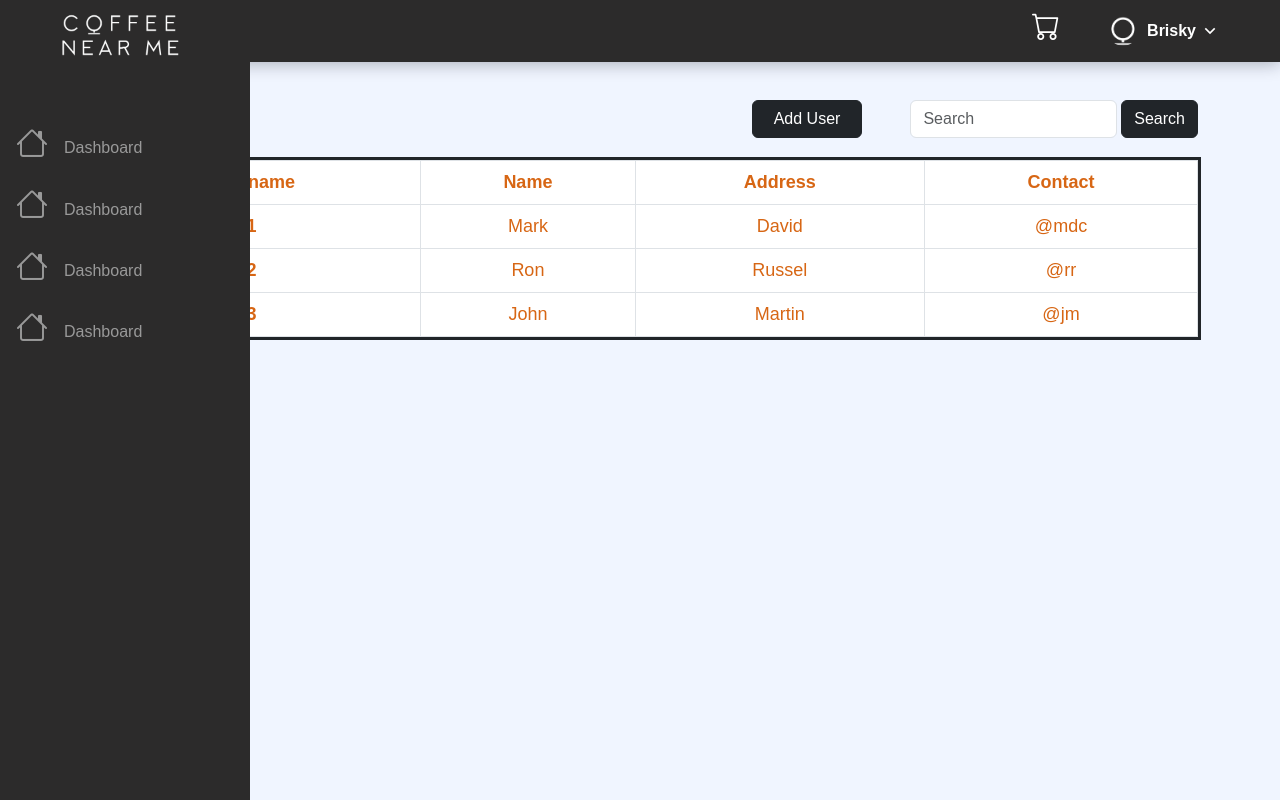
After one commit to Mrk-Cstle/CoffeeNearMe, a PHP site: page /table.php in a window 1280 px wide. The commit adds this page. Run offline with PHP 8.4, Linux system fonts and the light colour scheme; some libraries are stand-ins or nearby versions.

Commit message:
nav / table shits

```diff
--- /dev/null
+++ b/navigation.css
@@ -0,0 +1,444 @@
+:root {
+    --header-height: 3.5rem;
+
+    /*========== Colors ==========*/
+    /*Color mode HSL(hue, saturation, lightness)*/
+    --black-color: hsl(220, 24%, 12%);
+    --black-color-light: hsl(220, 24%, 15%);
+    --black-color-lighten: hsl(220, 20%, 18%);
+    --white-color: #fff;
+    --body-color: hsl(220, 100%, 97%);
+
+    /*========== Font and typography ==========*/
+    /*.5rem = 8px | 1rem = 16px ...*/
+    --body-font: "Montserrat", sans-serif;
+    --normal-font-size: .938rem;
+
+    /*========== Font weight ==========*/
+    --font-regular: 400;
+    --font-semi-bold: 600;
+
+    /*========== z index ==========*/
+    --z-tooltip: 10;
+    --z-fixed: 100;
+  }
+
+  /*========== Responsive typography ==========*/
+  @media screen and (min-width: 1024px) {
+    :root {
+      --normal-font-size: 1rem;
+    }
+  }
+
+  /*=============== BASE ===============*/
+  * {
+    box-sizing: border-box;
+    padding: 0;
+    margin: 0;
+  }
+
+  body {
+    font-family: var(--body-font);
+    font-size: var(--normal-font-size);
+    background-color: var(--body-color);
+  }
+
+  ul {
+    list-style: none;
+    /* Color highlighting when pressed on mobile devices */
+    /*-webkit-tap-highlight-color: transparent;*/
+  }
+
+  a {
+    text-decoration: none;
+  }
+
+  /*=============== REUSABLE CSS CLASSES ===============*/
+
+  /*=============== HEADER ===============*/
+  .header {
+    position: fixed;
+    top: 0;
+    left: 0;
+    width: 100%;
+    background-color: #2C2B2B;
+    box-shadow: 0 2px 16px hsla(220, 32%, 8%, .3);
+    z-index: var(--z-fixed);
+  }
+
+  /*=============== NAV ===============*/
+  .nav {
+    height: var(--header-height);
+  }
+
+  .nav__logo,
+  .nav__burger,
+  .nav__close {
+    color: var(--white-color);
+  }
+
+  .nav__menu {
+    float: right;
+    margin-top: 10px;
+    margin-bottom: 10px;
+  }
+
+  .nav__data {
+    height: 100%;
+    display: flex;
+    justify-content: space-between;
+    align-items: center;
+  }
+
+  .nav__logo {
+    display: inline-flex;
+    align-items: center;
+    column-gap: .25rem;
+    font-weight: var(--font-semi-bold);
+    /* Color highlighting when pressed on mobile devices */
+    /*-webkit-tap-highlight-color: transparent;*/
+  }
+
+  .nav__logo i {
+    font-weight: initial;
+    font-size: 1.25rem;
+  }
+
+  .nav__toggle {
+    position: relative;
+    width: 32px;
+    height: 32px;
+  }
+
+  .nav__burger,
+  .nav__close {
+    position: absolute;
+    width: max-content;
+    height: max-content;
+    inset: 0;
+    margin: auto;
+    font-size: 1.25rem;
+    cursor: pointer;
+    transition: opacity .1s, transform .4s;
+  }
+
+  .nav__close {
+    opacity: 0;
+  }
+
+  /* Navigation for mobile devices */
+  @media screen and (max-width: 1118px) {
+    .nav__menu {
+      position: absolute;
+      right: 0;
+      top: 1rem;
+      width: 25%;
+      height: calc(100vh - 3.5rem);
+      overflow: auto;
+      pointer-events: none;
+      opacity: 0;
+      transition: top .4s, opacity .3s;
+    }
+    .nav__data {
+        margin-top: 15px;
+        margin-bottom: 15px;
+    }
+    .nav__menu::-webkit-scrollbar {
+      width: 0;
+    }
+    .nav__list {
+      background-color: #2C2B2B;
+      padding-top: 1rem;
+    }
+  }
+
+  .nav__link {
+    color: var(--white-color);
+    background-color:#2C2B2B;
+    font-weight: var(--font-semi-bold);
+    padding: 1.25rem 1.5rem;
+    display: flex;
+    justify-content: space-between;
+    align-items: center;
+    transition: background-color .3s;
+  }
+
+  .nav__link:hover {
+    background-color: #000000;
+  }
+
+  /* Show menu */
+  .show-menu {
+    opacity: 1;
+    top: 3.5rem;
+    pointer-events: initial;
+  }
+
+  /* Show icon */
+  .show-icon .nav__burger {
+    opacity: 0;
+    transform: rotate(90deg);
+  }
+  .show-icon .nav__close {
+    opacity: 1;
+    transform: rotate(90deg);
+  }
+
+  /*=============== DROPDOWN ===============*/
+  .dropdown__item {
+    cursor: pointer;
+  }
+
+  .dropdown__arrow {
+    font-size: 1.25rem;
+    font-weight: initial;
+    transition: transform .4s;
+  }
+
+  .dropdown__link,
+  .dropdown__sublink {
+    padding: 1.25rem 1.25rem 1.25rem 2.5rem;
+    color: var(--white-color);
+    background-color:#2C2B2B;
+    display: flex;
+    align-items: center;
+    column-gap: .5rem;
+    font-weight: var(--font-semi-bold);
+    transition: background-color .3s;
+  }
+
+  .dropdown__link i,
+  .dropdown__sublink i {
+    font-size: 1.25rem;
+    font-weight: initial;
+  }
+
+  .dropdown__link:hover,
+  .dropdown__sublink:hover {
+    background-color: #000000;
+  }
+
+  .dropdown__menu,
+  .dropdown__submenu {
+    max-height: 0;
+    overflow: hidden;
+    transition: max-height .4s ease-out;
+  }
+
+  /* Show dropdown menu & submenu */
+  .dropdown__item:hover .dropdown__menu,
+  .dropdown__subitem:hover > .dropdown__submenu {
+    max-height: 1000px;
+    transition: max-height .4s ease-in;
+  }
+
+  /* Rotate dropdown icon */
+  .dropdown__item:hover .dropdown__arrow {
+    transform: rotate(180deg);
+  }
+
+  /*=============== DROPDOWN SUBMENU ===============*/
+  .dropdown__add {
+    margin-left: auto;
+  }
+
+  .dropdown__sublink {
+    background-color: var(--black-color-lighten);
+  }
+
+  /*=============== BREAKPOINTS ===============*/
+  /* For small devices */
+  @media screen and (max-width: 340px) {
+    .container {
+      margin-inline: 1rem;
+    }
+
+    .nav__link {
+      padding-inline: 1rem;
+    }
+  }
+
+  /* For large devices */
+  @media screen and (min-width: 1118px) {
+    .container {
+      margin-inline: auto;
+    }
+
+    .nav {
+      height: calc(var(--header-height) + 2rem);
+      display: flex;
+      justify-content: space-between;
+    }
+    .nav__toggle {
+      display: none;
+    }
+    .nav__list {
+      height: 100%;
+      display: flex;
+      column-gap: 3rem;
+    }
+    .nav__link {
+      height: 100%;
+      padding: 0;
+      justify-content: initial;
+      column-gap: .25rem;
+    }
+    .nav__link:hover {
+      background-color: transparent;
+    }
+
+    .dropdown__item,
+    .dropdown__subitem {
+      position: relative;
+    }
+
+    .dropdown__menu,
+    .dropdown__submenu {
+      max-height: initial;
+      overflow: initial;
+      position: absolute;
+      left: 0;
+      top: 2.5rem;
+      opacity: 0;
+      pointer-events: initial;
+      transition: opacity .3s, top .3s;
+    }
+
+    .dropdown__link,
+    .dropdown__sublink {
+      padding-inline: 1rem 3.5rem;
+    }
+
+    .dropdown__submenu {
+        position: absolute;
+        left: 100%;
+        top: .5rem;
+      }
+
+    .dropdown__subitem .dropdown__link {
+      padding-inline: 1rem;
+    }
+
+    /* Show dropdown menu */
+    .dropdown__item:hover .dropdown__menu {
+      opacity: 1;
+      top: 3.6rem;
+      pointer-events: initial;
+      transition: top .3s;
+    }
+
+  }
+
+.main-menu:hover,nav.main-menu.expanded {
+width:250px;
+overflow:visible;
+}
+
+.top-logo {
+  margin-top: 10px;
+  margin-left: 45px;
+  height: 50px;
+  width: 150px;
+}
+
+.main-menu {
+background-color:#2C2B2B;
+position:absolute;
+top:0;
+bottom:0;
+height:100%;
+left:0;
+width:62px;
+overflow:hidden;
+-webkit-transition:width .05s linear;
+transition:width .05s linear;
+-webkit-transform:translateZ(0) scale(1,1);
+z-index:1000;
+}
+
+.main-menu>ul {
+margin:50px 0;
+}
+
+.main-menu li {
+position:relative;
+display:block;
+width:250px;
+padding-top: 15px;
+}
+
+.main-menu li>a {
+position:relative;
+display:table;
+border-collapse:collapse;
+border-spacing:0;
+color:#999;
+font-family: arial;
+font-size: 16px;
+text-decoration:none;
+-webkit-transform:translateZ(0) scale(1,1);
+-webkit-transition:all .1s linear;
+transition:all .1s linear;
+}
+
+.main-menu .nav-icon {
+position:relative;
+display:table-cell;
+width:60px;
+height:36px;
+text-align:center;
+vertical-align:middle;
+font-size:18px;
+
+}
+
+.main-menu .nav-text {
+position:relative;
+display:table-cell;
+vertical-align:middle;
+width:190px;
+font-family: Arial, Helvetica, sans-serif;
+}
+
+.no-touch .scrollable.hover {
+overflow-y:hidden;
+}
+
+.no-touch .scrollable.hover:hover {
+overflow-y:auto;
+overflow:visible;
+}
+
+a:hover,a:focus {
+text-decoration:none;
+}
+
+nav {
+-webkit-user-select:none;
+-moz-user-select:none;
+-ms-user-select:none;
+-o-user-select:none;
+user-select:none;
+}
+
+nav ul,nav li {
+outline:0;
+margin:0;
+padding:0;
+}
+.main-menu li:hover>a,nav.main-menu li.active>a,.dropdown-menu>li>a:hover,.dropdown-menu>li>a:focus,.dropdown-menu>.active>a,.dropdown-menu>.active>a:hover,.dropdown-menu>.active>a:focus,.no-touch .dashboard-page nav.dashboard-menu ul li:hover a,.dashboard-page nav.dashboard-menu ul li.active a {
+color:#fff;
+background-color:#2C2B2B;
+}
+.area {
+float: left;
+background: #e2e2e2;
+width: 100%;
+height: 100%;
+}
+@font-face {
+  font-family: Arial, Helvetica, sans-serif;
+  font-style: normal;
+  font-weight: 300;
+  src: local('Arial');
+}
--- /dev/null
+++ b/navigation.php
@@ -0,0 +1,127 @@
+<!DOCTYPE html>
+   <html lang="en">
+   <head>
+      <meta charset="UTF-8">
+      <meta name="viewport" content="width=device-width, initial-scale=1.0">
+      <link href="https://cdn.jsdelivr.net/npm/remixicon@3.2.0/fonts/remixicon.css" rel="stylesheet">
+      <link href="https://cdn.jsdelivr.net/npm/bootstrap@5.3.3/dist/css/bootstrap.min.css" rel="stylesheet" integrity="sha384-QWTKZyjpPEjISv5WaRU9OFeRpok6YctnYmDr5pNlyT2bRjXh0JMhjY6hW+ALEwIH" crossorigin="anonymous">
+      <link rel="stylesheet" href="https://cdn.jsdelivr.net/npm/bootstrap-icons@1.11.3/font/bootstrap-icons.min.css">
+      <link rel="stylesheet" href="navigation.css">
+
+      <title></title>
+   </head>
+   <style>
+    .profile {
+        height: 30px;
+        width: 30px;
+        border-radius: 30px;
+        margin-right: 5px;
+    }
+    .show {
+        display: block;
+    }
+   </style>
+   <body>
+
+      <header class="header">
+         <nav class="container-fluid">
+            <div class="nav__data">
+               <a href="#" class="nav__logo">
+               </a>
+
+               <div class="nav__toggle" id="nav-toggle">
+                  <i class="ri-menu-line nav__burger"></i>
+                  <i class="ri-close-line nav__close"></i>
+               </div>
+            </div>
+
+            <!--=============== NAV MENU ===============-->
+            <div class="nav__menu" id="nav-menu">
+               <ul class="nav__list me-5">
+                  <li><a href="#" class="nav__link"><h3 class="bi bi-cart"></h3></a></li>
+
+                  <!--=============== DROPDOWN 2 ===============-->
+                  <li class="dropdown__item">
+                     <div class="nav__link">
+                       <img class="profile" src="assets/images/logo_no_bg.png"> Brisky <i class="ri-arrow-down-s-line dropdown__arrow"></i>
+                     </div>
+
+                     <ul class="dropdown__menu">
+                        <li>
+                           <a href="#" class="dropdown__link">
+                              <i class="ri-user-line"></i> Profile Type
+                           </a>
+                        </li>
+
+                        <li>
+                           <a href="#" class="dropdown__link">
+                              <i class="ri-lock-line"></i> History
+                           </a>
+                        </li>
+
+                        <li>
+                           <a href="#" class="dropdown__link">
+                              <i class="ri-message-3-line"></i> Signout
+                           </a>
+                        </li>
+                     </ul>
+                  </li>
+               </ul>
+            </div>
+         </nav>
+      </header>
+      <div class="area"></div><nav class="main-menu">
+         <img class="top-logo" src="assets/images/logotext _nobg.png">
+         <ul>
+             <li>
+                 <a href="#">
+                     <h2 class="bi bi-house ms-3 me-3"></h2>
+                     <span class="nav-text">
+                        Dashboard
+                     </span>
+                 </a>
+             </li>
+             <li>
+               <a href="#">
+                   <h2 class="bi bi-house ms-3 me-3"></h2>
+                   <span class="nav-text">
+                      Dashboard
+                   </span>
+               </a>
+             </li>
+             <li>
+               <a href="#">
+                  <h2 class="bi bi-house ms-3 me-3"></h2>
+                  <span class="nav-text">
+                     Dashboard
+                  </span>
+               </a>
+             </li>
+             <li>
+               <a href="#">
+                  <h2 class="bi bi-house ms-3 me-3"></h2>
+                  <span class="nav-text">
+                  Dashboard
+                  </span>
+               </a>
+             </li>
+         </ul>
+     </nav>
+      <script>
+      const showMenu = (toggleId, navId) =>{
+        const toggle = document.getElementById(toggleId),
+              nav = document.getElementById(navId)
+
+        toggle.addEventListener('click', () =>{
+            // Add show-menu class to nav menu
+            nav.classList.toggle('show-menu')
+
+            // Add show-icon to show and hide the menu icon
+            toggle.classList.toggle('show-icon')
+        })
+     }
+
+     showMenu('nav-toggle','nav-menu')
+     </script>
+   </body>
+</html>
--- /dev/null
+++ b/table.php
@@ -0,0 +1,137 @@
+<!DOCTYPE html>
+<html lang="en">
+<head>
+    <meta charset="UTF-8">
+    <meta name="viewport" content="width=device-width, initial-scale=1.0">
+    <link href="https://cdn.jsdelivr.net/npm/bootstrap@5.3.3/dist/css/bootstrap.min.css" rel="stylesheet" integrity="sha384-QWTKZyjpPEjISv5WaRU9OFeRpok6YctnYmDr5pNlyT2bRjXh0JMhjY6hW+ALEwIH" crossorigin="anonymous">
+    <title>Table</title>
+</head>
+<style>
+    .container {
+        padding: 100px;
+    }
+    .table {
+        border: 1px solid;
+        outline: 3px solid;
+        margin-top: 60px;
+        text-align: center;
+        font-size: 18px;
+        -webkit-text-fill-color: #d76614;
+    }
+    .search {
+        height: 10%;
+        width: 40%;
+        display: flex;
+        float: right;
+    }
+    .btn {
+        background-color: #d76614;
+        border: none;
+    }
+    .modal-content {
+        background-color: rgba(0, 0, 0, 0.6);
+    }
+    .modal-header {
+        -webkit-text-fill-color: #fff;
+        border: rgba(0, 0, 0, 0.6);
+    }
+    .modal-body {
+        margin-left: 90px;
+        -webkit-text-fill-color: #fff;
+    }
+    .modal-footer {
+        border: rgba(0, 0, 0, 0.6);
+    }
+    .modal-title {
+        margin-left: 190px;
+    }
+    .t-input {
+        background-color: rgba(0, 0, 0, 0.3);
+        border: #d76614;
+        -webkit-text-fill-color: #d76614;
+    }
+</style>
+<body>
+  <?php include 'navigation.php'; ?>
+    <div class="container">
+        <div>
+            <form class="search form-inline">
+            <button type="button" data-bs-toggle="modal" data-bs-target="#Modal" class="btn btn-dark me-5 w-50">Add User</button>
+              </button>
+
+              <!-- Modal -->
+              <div class="modal fade" id="Modal" tabindex="-1" aria-labelledby="ModalLabel" aria-hidden="true">
+                <div class="modal-dialog modal-dialog-centered">
+                  <div class="modal-content">
+                    <div class="modal-header">
+                      <h1 class="modal-title fs-4" id="ModalLabel">Add User</h1>
+                      <button type="button" class="btn-close bg-white" data-bs-dismiss="modal" aria-label="Close"></button>
+                    </div>
+                    <div class="modal-body">
+                        <div class="user input-group mb-3 d-block"> Username
+                            <input type="text" class="t-input form-control w-75" aria-label="Username">
+                        </div>
+                        <div class="name input-group mb-3 d-block"> Name
+                            <input type="text" class="t-input form-control w-75" aria-label="Name">
+                        </div>
+                        <div class="address input-group mb-3 d-block"> Address
+                            <input type="text" class="t-input form-control w-75" aria-label="Address">
+                        </div>
+                        <div class="contact input-group mb-3 d-block"> Contact
+                            <input type="text" class="t-input form-control w-75" aria-label="Contact">
+                        </div>
+                    </div>
+                    <div class="modal-footer">
+                      <button type="button" class="btn btn-dark me-2" data-bs-dismiss="modal">Close</button>
+                      <button type="button" class="btn btn-dark">Save changes</button>
+                    </div>
+                  </div>
+                </div>
+              </div>
+              <input class="form-control mr-sm-2 me-1" type="search" placeholder="Search" aria-label="Search">
+              <button class="btn btn-dark my-2 my-sm-0" type="submit">Search</button>
+            </form>
+        </div>
+
+    <table class="table table-hover table-bordered">
+        <thead>
+          <tr>
+            <th scope="col">Username</th>
+            <th scope="col">Name</th>
+            <th scope="col">Address</th>
+            <th scope="col">Contact</th>
+          </tr>
+        </thead>
+        <tbody>
+          <tr>
+            <th scope="row">1</th>
+            <td>Mark</td>
+            <td>David</td>
+            <td>@mdc</td>
+          </tr>
+          <tr>
+            <th scope="row">2</th>
+            <td>Ron</td>
+            <td>Russel</td>
+            <td>@rr</td>
+          </tr>
+          <tr>
+            <th scope="row">3</th>
+            <td>John</td>
+            <td>Martin</td>
+            <td>@jm</td>
+          </tr>
+        </tbody>
+      </table>
+    </div>
+    <script src="https://cdn.jsdelivr.net/npm/bootstrap@5.3.3/dist/js/bootstrap.bundle.min.js" integrity="sha384-YvpcrYf0tY3lHB60NNkmXc5s9fDVZLESaAA55NDzOxhy9GkcIdslK1eN7N6jIeHz" crossorigin="anonymous"></script>
+    <script>
+        const myModal = document.getElementById('myModal')
+            const myInput = document.getElementById('myInput')
+
+            myModal.addEventListener('shown.bs.modal', () => {
+        myInput.focus()
+        })
+    </script>
+</body>
+</html>
```
Also changed, not shown: index.php (+14 -2 lines).
